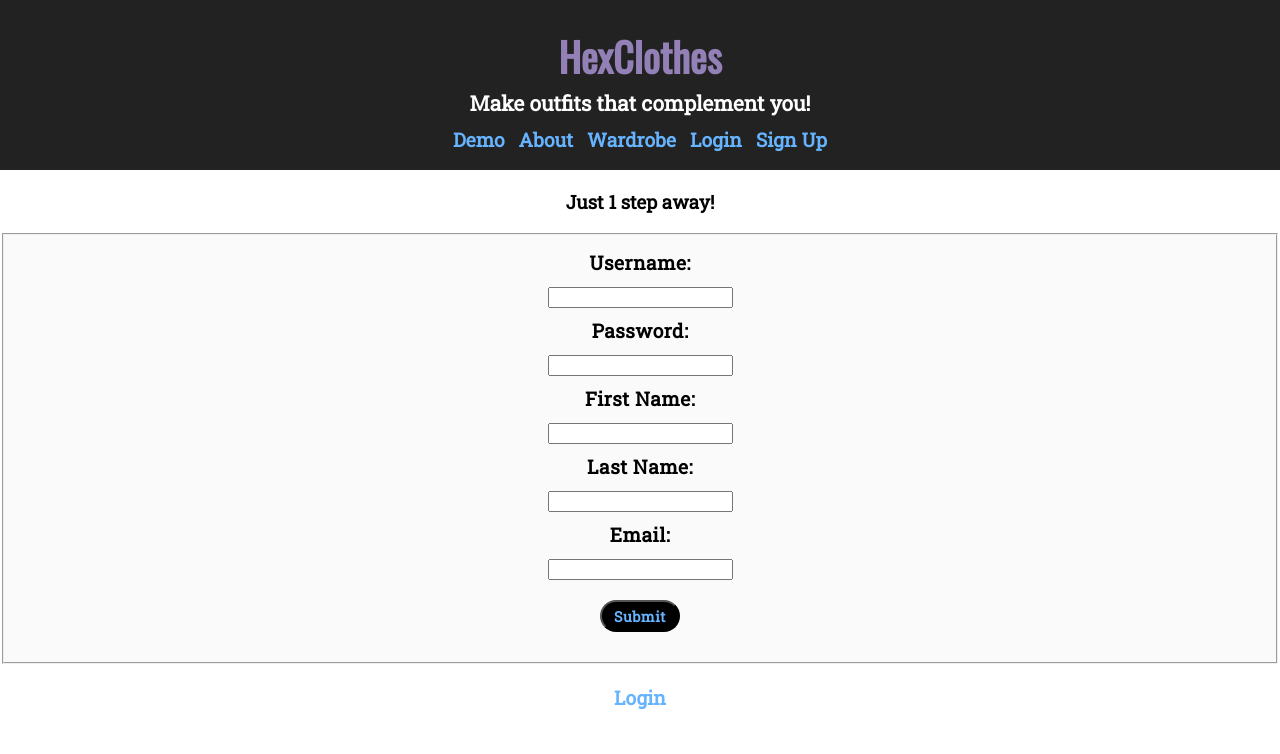
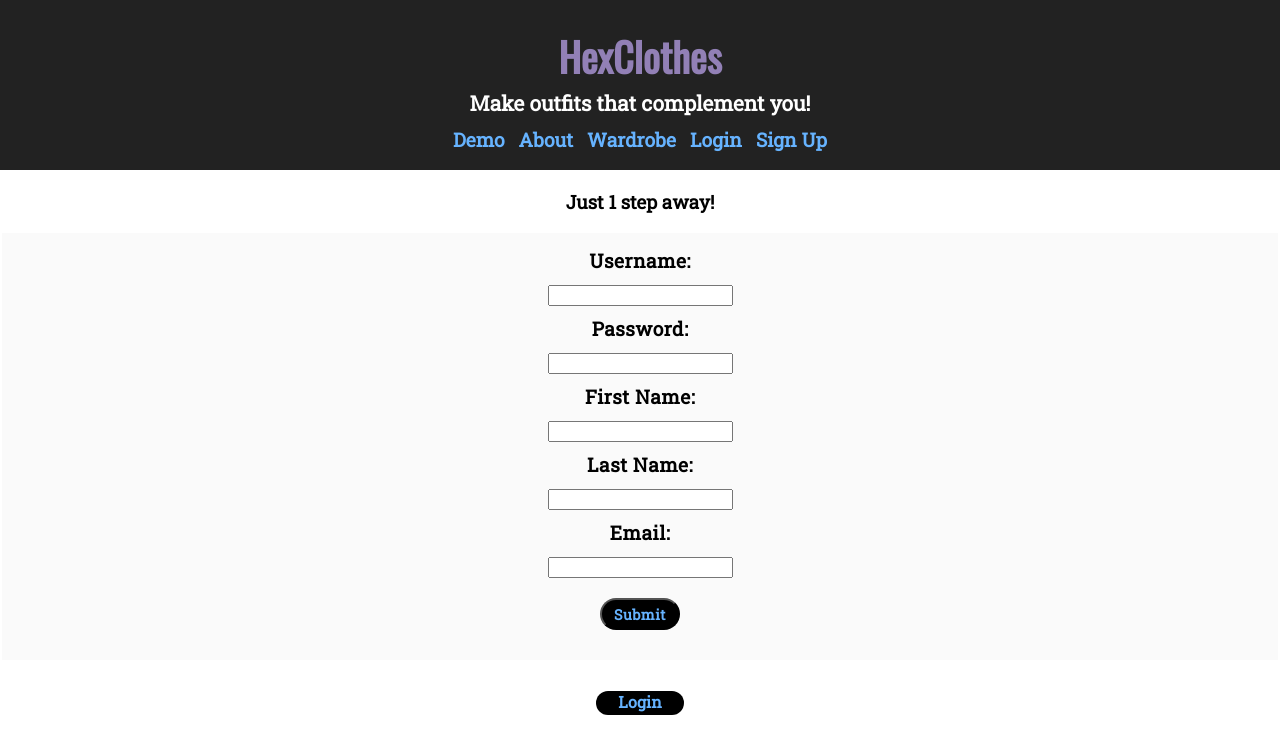
Before and after one commit to Saitama2016/hex-clothes, a React (Create React App) app: page /signup in a window 1280 px wide. Shown: the top 754 px of the page. Built offline with nearby package versions, Linux system fonts and the light colour scheme.

Commit message:
Change Login and SignUp UI

```diff
--- a/src/session/loginForm.css
+++ b/src/session/loginForm.css
@@ -26,4 +26,18 @@ button:hover, button:focus {
 
 fieldset{
     background-color: rgba(250, 250, 250, 1);
+    border: none;
 }
+
+.switchToSignUp {
+    padding-bottom: 50px;
+}
+
+.switchToSignUp p {
+    background: black;
+    width: 5.5rem;
+    height: 1.5rem;
+    border-radius: 20px;
+    font-size: 1rem;
+    margin: 10px auto;
+}
--- a/src/session/loginForm.js
+++ b/src/session/loginForm.js
@@ -15,7 +15,7 @@ export default function Login() {
                 <button className="loginButton" type="submit">Submit!</button>
                 </fieldset>
             </form>
-            <a href="signup"><p>Sign Up!</p></a>
+            <a href="signup" className="switchToSignUp"><p>Sign Up!</p></a>
         </div>
     );
 }
--- a/src/session/registerForm.css
+++ b/src/session/registerForm.css
@@ -0,0 +1,16 @@
+.signUpPage {
+    padding-bottom: 30px;
+}
+
+.switchToLogin {
+    padding-bottom: 50px;
+}
+
+.switchToLogin p {
+    background: black;
+    width: 5.5rem;
+    height: 1.5rem;
+    border-radius: 20px;
+    font-size: 1rem;
+    margin: 10px auto;
+}
--- a/src/session/registerForm.js
+++ b/src/session/registerForm.js
@@ -1,8 +1,9 @@
 import React from 'react';
+import './registerForm.css';
 
 export default function signUp() {
     return (
-        <div>
+        <div className="signUpPage">
             <h3>Just 1 step away!</h3>
             <form className="signUpForm">
                 <fieldset>
@@ -25,7 +26,7 @@ export default function signUp() {
                 </fieldset>
             </form>
             <br />
-            <a href="login">Login</a>
+            <a href="login" className="switchToLogin"><p>Login</p></a>
         </div>
     );
 }
```
